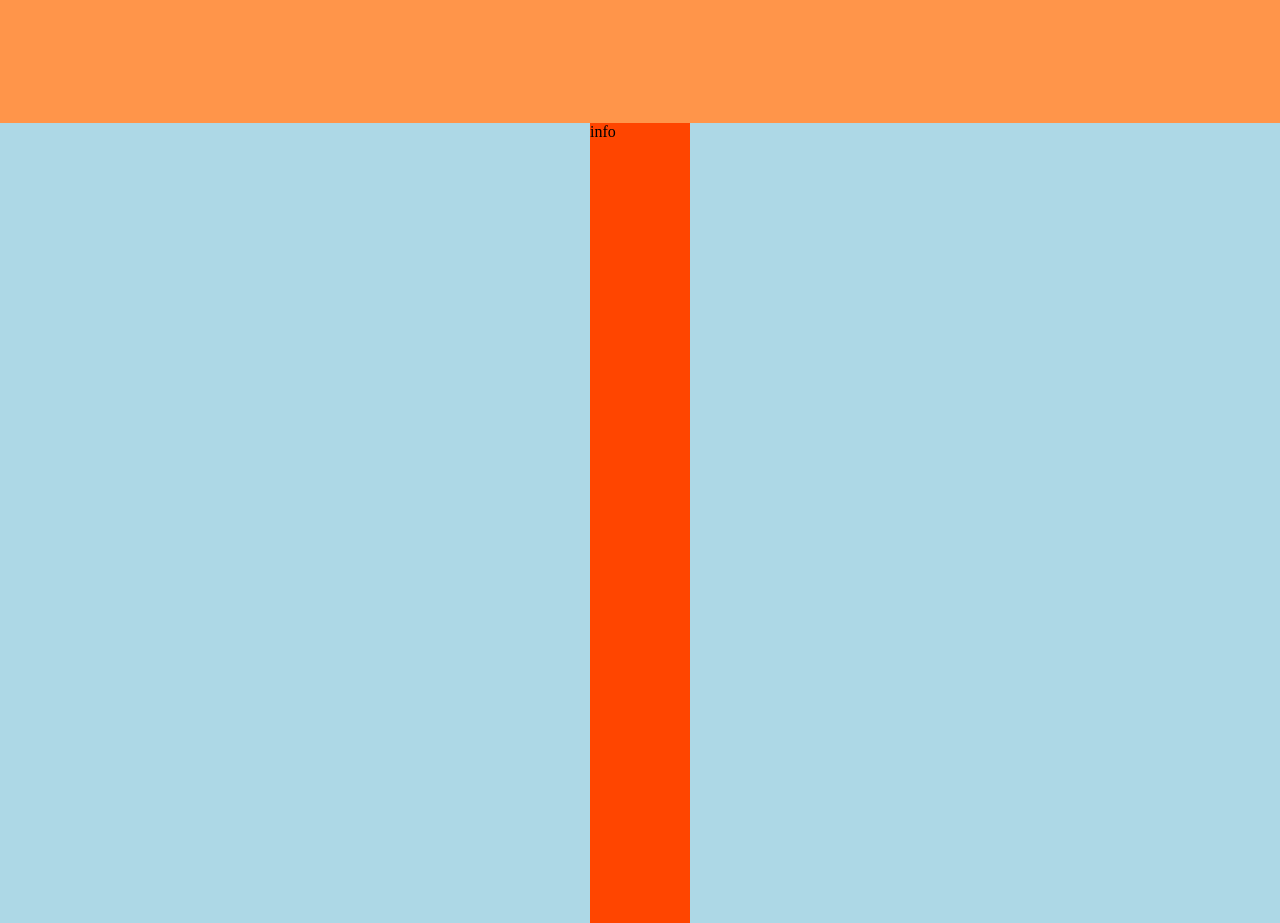
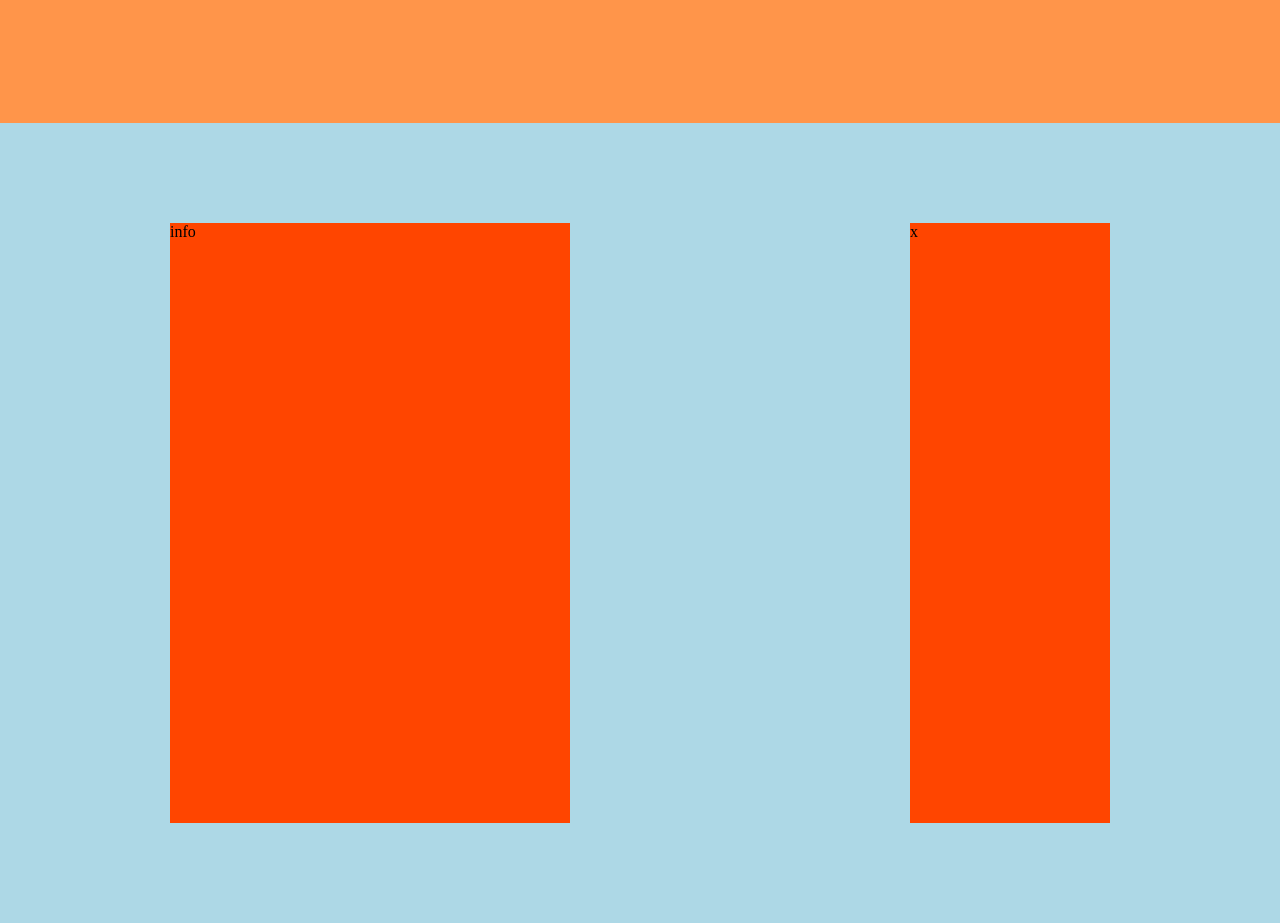
Before and after one commit to Greenyk/NieruchomosciNowaRuda-Website-, a website: page index.html in a window 1280 px wide. Shown: the part 1840-2763 px from the top of the page. Drawn offline with nearby package versions, Linux system fonts and the light colour scheme.

Commit message:
refactoring

```diff
--- a/index.html
+++ b/index.html
@@ -66,6 +66,7 @@
 <!-- section three -->
 <section class="about">
 <div class="about_info">info</div>
+    <div class="photos_div">x</div>
 
 </section>
 <!-- section four -->
--- a/src/scss/modules/about_section.scss
+++ b/src/scss/modules/about_section.scss
@@ -1,15 +1,19 @@
 section.about {
   display: flex;
   align-items: center;
-  justify-content: center;
+  justify-content: space-around;
   width: 100%;
   height: 800px;
   background-color: lightblue;
 
   .about_info {
-    width: 100px;
-    height: 800px;
+    width: 400px;
+    height: 600px;
     background: orangered;
-
+  }
+  .photos_div {
+      width: 200px;
+      height: 600px;
+      background: orangered;
   }
 }
```
Also changed, not shown: dist/css/styles.css, 1 other file.
